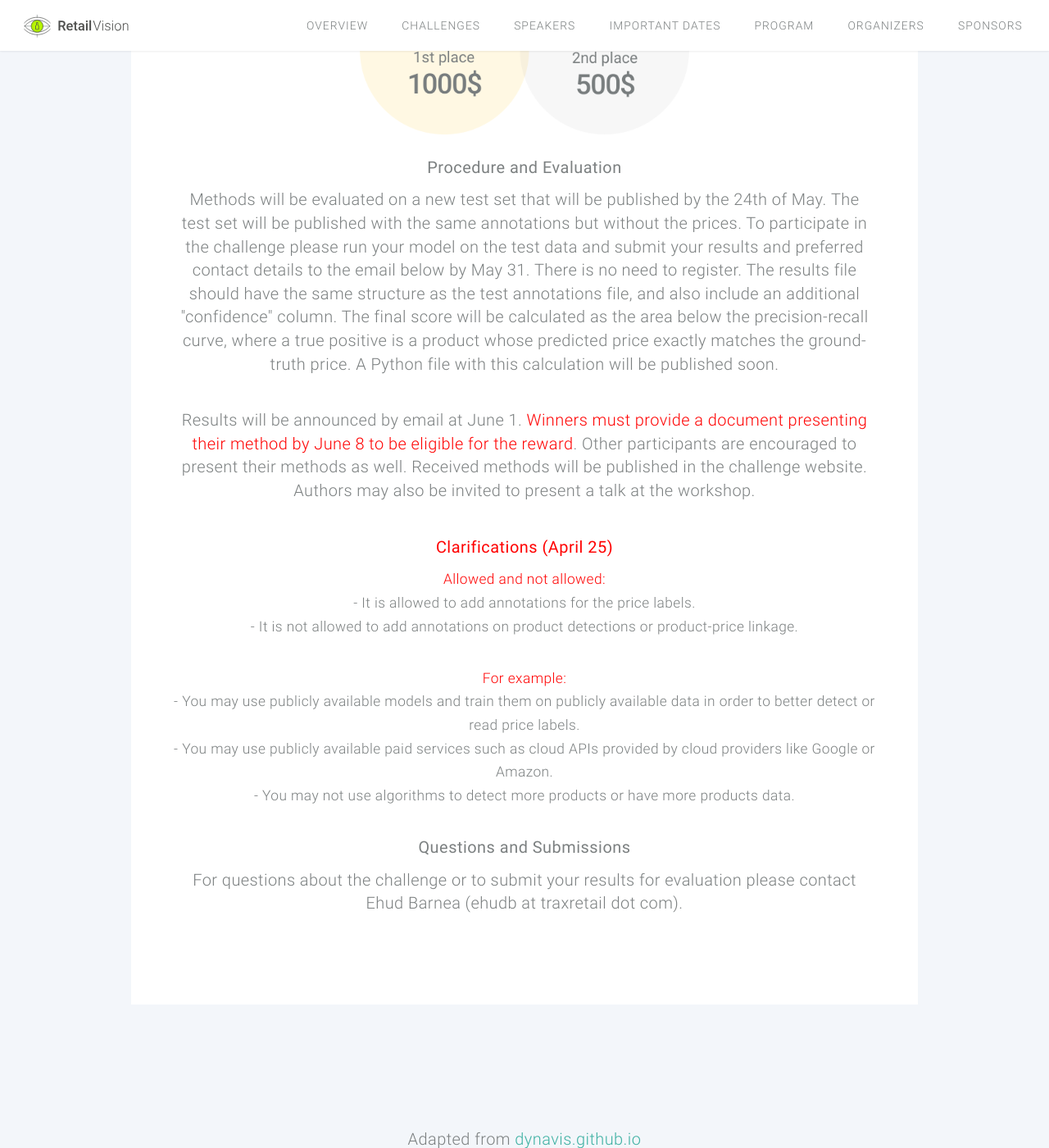
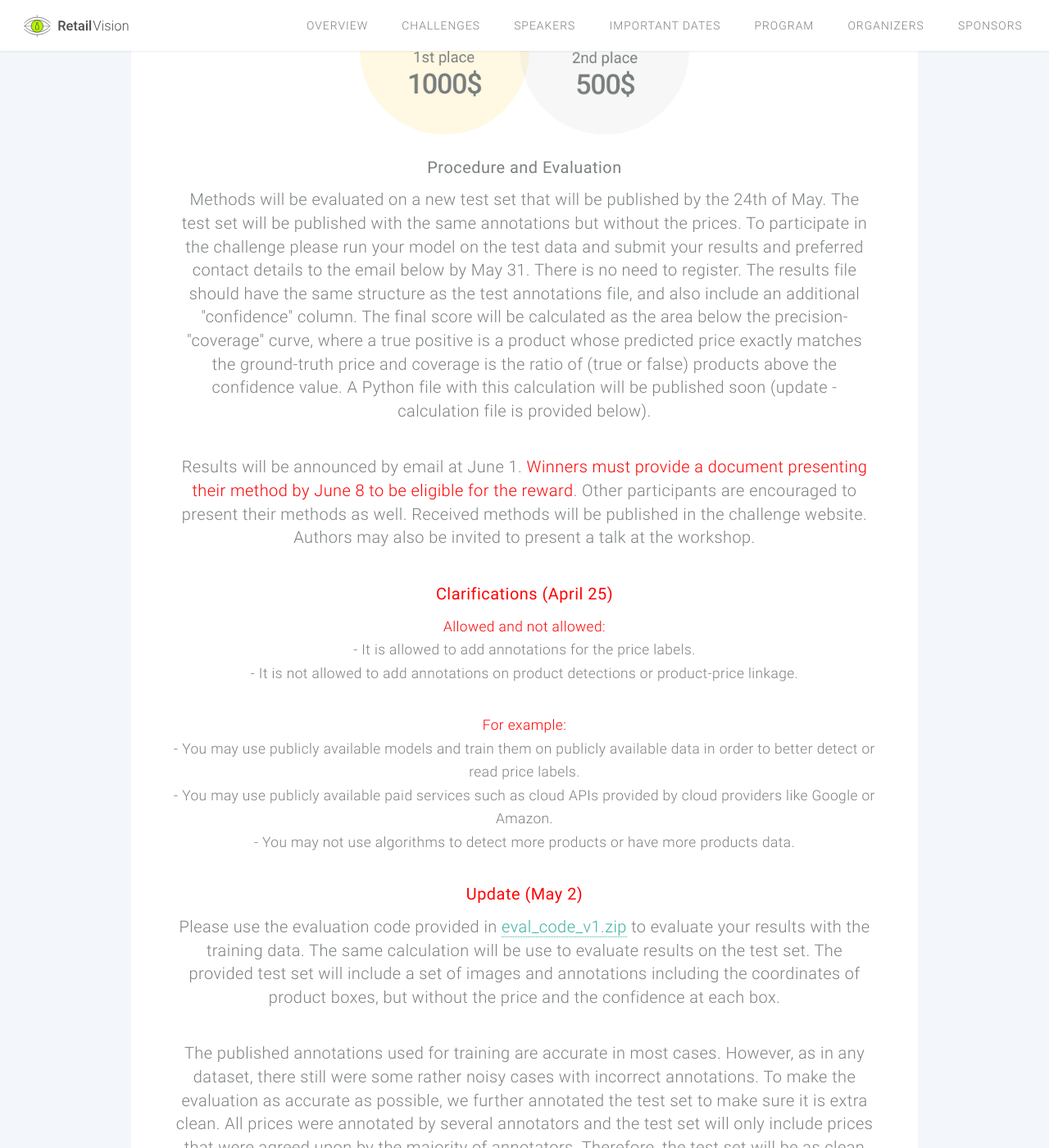
Before and after one commit to retailvisionworkshop/retailvisionworkshop.github.io, a Jekyll site: the page built from pricing_challenge_2021.html, in a window 1280 px wide and 1400 px high, scrolled down 2295 px. Shown: the whole window at 82% size. Built offline with Jekyll 4.4.1, drawn with Linux system fonts in a browser that asks for light colours; some of the changed text lies outside the part shown.

Commit message:
add update to pricing challenge

```diff
--- a/pricing_challenge_2021.html
+++ b/pricing_challenge_2021.html
@@ -51,7 +51,7 @@ title: Pricing Challenge 2021
                 <img src="/images/prizes_BIG.png" style="max-width:50%; height:auto;">
 
                 <h3>Procedure and Evaluation</h3>
-                <p>Methods will be evaluated on a new test set that will be published by the 24th of May. <b>The test set will be published with the same annotations but without the prices</b>. To participate in the challenge please run your model on the test data and submit your results and preferred contact details to the email below by May 31. There is no need to register. The results file should have the same structure as the test annotations file, and also include an additional "confidence" column. The final score will be calculated as the area below the precision-recall curve, where a true positive is a product whose predicted price exactly matches the ground-truth price. A Python file with this calculation will be published soon.</p>
+                <p>Methods will be evaluated on a new test set that will be published by the 24th of May. <b>The test set will be published with the same annotations but without the prices</b>. To participate in the challenge please run your model on the test data and submit your results and preferred contact details to the email below by May 31. There is no need to register. The results file should have the same structure as the test annotations file, and also include an additional "confidence" column. The final score will be calculated as the area below the precision-"coverage" curve, where a true positive is a product whose predicted price exactly matches the ground-truth price and coverage is the ratio of (true or false) products above the confidence value. A Python file with this calculation will be published soon (update - calculation file is provided below).</p>
 
                 <p>
                     Results will be announced by email at June 1. <font style="color:red">Winners must provide a document presenting their method by June 8 to be eligible for the reward</font>. Other participants are encouraged to present their methods as well. Received methods will be published in the challenge website. Authors may also be invited to present a talk at the workshop.
@@ -70,6 +70,10 @@ title: Pricing Challenge 2021
                   <li>- You may not use algorithms to detect more products or have more products data.</li>
                 </ul>
 
+                <h3><font style="color:red">Update (May 2)</font></h3>
+                <p>Please use the evaluation code provided in <a href="https://trax-geometry.s3.amazonaws.com/cvpr_challenge/cvpr2021/eval_code_v1.zip">eval_code_v1.zip</a> to evaluate your results with the training data. The same calculation will be use to evaluate results on the test set. The provided test set will include a set of images and annotations including the coordinates of product boxes, but without the price and the confidence at each box.</p>
+                <p>The published annotations used for training are accurate in most cases. However, as in any dataset, there still were some rather noisy cases with incorrect annotations. To make the evaluation as accurate as possible, we further annotated the test set to make sure it is extra clean. All prices were annotated by several annotators and the test set will only include prices that were agreed upon by the majority of annotators. Therefore, the test set will be as clean and accurate as it gets.</p>
+
                 <h3>Questions and Submissions</h3>
                 <p> For questions about the challenge or to submit your results for evaluation please contact Ehud Barnea (ehudb at traxretail dot com).</p>
     </section>
```
